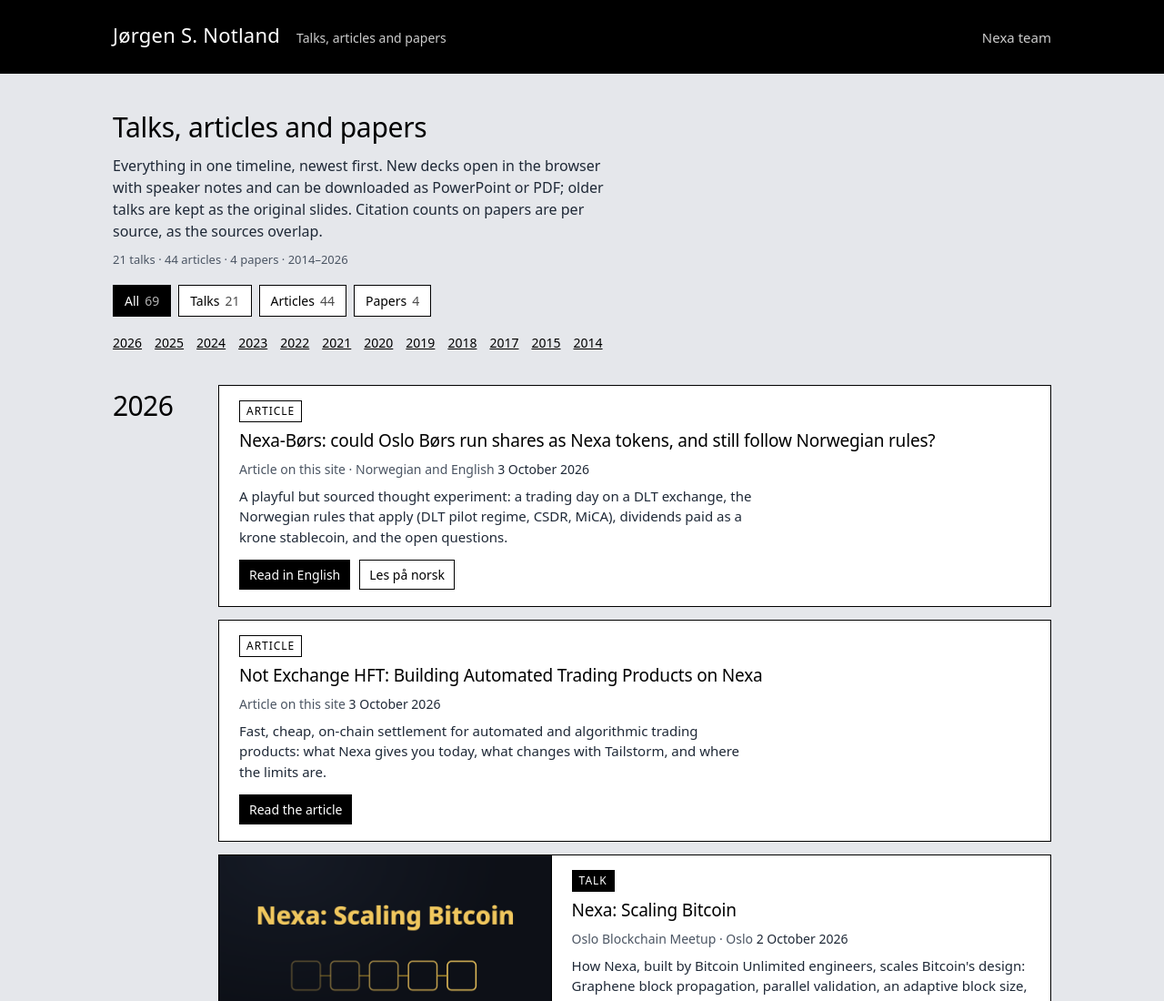
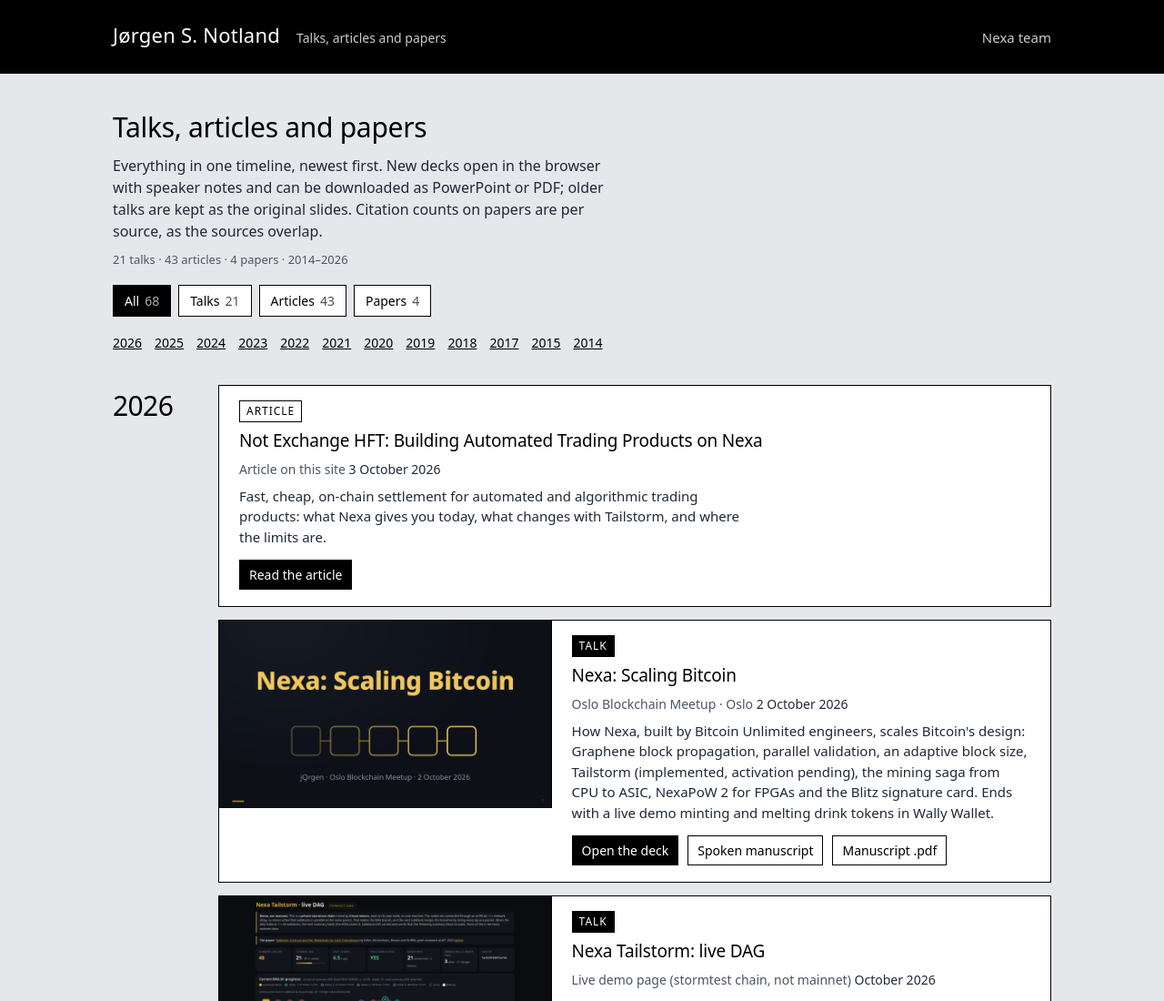
Before and after one commit to jQrgen/presentations, a plain HTML site: page docs/index.html in a window 1280 px wide. Shown: the top 1100 px of the page at 91% size. Drawn offline with Linux system fonts and the light colour scheme.

Commit message:
Take down the Nexa-Børs article (oslo-bors-nexa): published at 03:12 (8e96ced) without a traceable approval from jQrgen. Remove docs/oslo-bors-nexa and its home-timeline entry (docs/index.html, data/articles.json back to 4638755); keep the page and the now-disabled publish script under drafts/oslo-bors-nexa/ (never published); builder stays in src/ (draft by default)

```diff
--- a/docs/index.html
+++ b/docs/index.html
@@ -82,11 +82,11 @@ footer.site a{color:inherit}
   <header>
     <h1>Talks, articles and papers</h1>
     <p class="lede">Everything in one timeline, newest first. New decks open in the browser with speaker notes and can be downloaded as PowerPoint or PDF; older talks are kept as the original slides. Citation counts on papers are per source, as the sources overlap.</p>
-    <p class="counts">21 talks · 44 articles · 4 papers · 2014–2026</p>
+    <p class="counts">21 talks · 43 articles · 4 papers · 2014–2026</p>
     <div class="filter" role="group" aria-label="Show">
-      <button type="button" data-filter="all" aria-pressed="true">All<span class="n">69</span></button>
+      <button type="button" data-filter="all" aria-pressed="true">All<span class="n">68</span></button>
       <button type="button" data-filter="talk" aria-pressed="false">Talks<span class="n">21</span></button>
-      <button type="button" data-filter="article" aria-pressed="false">Articles<span class="n">44</span></button>
+      <button type="button" data-filter="article" aria-pressed="false">Articles<span class="n">43</span></button>
       <button type="button" data-filter="paper" aria-pressed="false">Papers<span class="n">4</span></button>
     </div>
     <ul class="years"><li><a href="#y2026" data-year="2026">2026</a></li><li><a href="#y2025" data-year="2025">2025</a></li><li><a href="#y2024" data-year="2024">2024</a></li><li><a href="#y2023" data-year="2023">2023</a></li><li><a href="#y2022" data-year="2022">2022</a></li><li><a href="#y2021" data-year="2021">2021</a></li><li><a href="#y2020" data-year="2020">2020</a></li><li><a href="#y2019" data-year="2019">2019</a></li><li><a href="#y2018" data-year="2018">2018</a></li><li><a href="#y2017" data-year="2017">2017</a></li><li><a href="#y2015" data-year="2015">2015</a></li><li><a href="#y2014" data-year="2014">2014</a></li></ul>
@@ -95,19 +95,6 @@ footer.site a{color:inherit}
   <section class="year" aria-labelledby="y2026">
     <h2 id="y2026">2026</h2>
     <ol>
-      <li class="item no-thumb" data-section="article">
-
-        <div class="body">
-          <span class="kind"><span class="sec article">ARTICLE</span></span>
-          <h3><a href="oslo-bors-nexa/#en">Nexa-Børs: could Oslo Børs run shares as Nexa tokens, and still follow Norwegian rules?</a></h3>
-          <p class="where">Article on this site · Norwegian and English <span class="date">3 October 2026</span></p>
-
-          <p class="desc">A playful but sourced thought experiment: a trading day on a DLT exchange, the Norwegian rules that apply (DLT pilot regime, CSDR, MiCA), dividends paid as a krone stablecoin, and the open questions.</p>
-
-          <ul class="links"><li><a href="oslo-bors-nexa/#en" class="primary">Read in English</a></li><li><a href="oslo-bors-nexa/#no">Les på norsk</a></li></ul>
-
-        </div>
-      </li>
       <li class="item no-thumb" data-section="article">
 
         <div class="body">
--- a/src/data/articles.json
+++ b/src/data/articles.json
@@ -1,5 +1,4 @@
 [
-  {"year": 2026, "sort": "2026-10-03b", "date": "3 October 2026", "title": "Nexa-Børs: could Oslo Børs run shares as Nexa tokens, and still follow Norwegian rules?", "meta": "Article on this site · Norwegian and English", "description": "A playful but sourced thought experiment: a trading day on a DLT exchange, the Norwegian rules that apply (DLT pilot regime, CSDR, MiCA), dividends paid as a krone stablecoin, and the open questions.", "links": [{"label": "Read in English", "href": "oslo-bors-nexa/#en", "primary": true}, {"label": "Les på norsk", "href": "oslo-bors-nexa/#no"}]},
   {"year": 2026, "sort": "2026-10-03", "date": "3 October 2026", "title": "Not Exchange HFT: Building Automated Trading Products on Nexa", "meta": "Article on this site", "description": "Fast, cheap, on-chain settlement for automated and algorithmic trading products: what Nexa gives you today, what changes with Tailstorm, and where the limits are.", "links": [{"label": "Read the article", "href": "https://jqrgen.github.io/presentations/articles/nexa-automated-trading/", "primary": true}]},
   {"year": 2026, "sort": "2026-10-01", "date": "1 October 2026", "title": "Seconds, Not Minutes: What Tailstorm Means for Developers Building on Nexa", "meta": "Medium · thread on X", "description": "A plain explainer of Tailstorm, Nexa's next hard fork: subblock confirmations in seconds for payments, POS and token apps, and what stays the same.", "links": [{"label": "Read on Medium", "href": "https://jqrgen.medium.com/seconds-not-minutes-what-tailstorm-means-for-developers-building-on-nexa-741c166935a9", "primary": true}, {"label": "Thread on X", "href": "https://x.com/jQrgensn/status/2105689136757604437"}]},
   {"year": 2026, "sort": "2026-09-13", "date": "13 September 2026", "title": "Nexa is 13,000× more energy efficient than Bitcoin", "meta": "Keeping Stock on Medium", "description": "1 Bitcoin transaction: 580 kWh. Two weeks of electricity for a home.", "links": [{"label": "Read on Medium", "href": "https://medium.com/keeping-stock/nexa-is-13-000-more-energy-efficient-than-bitcoin-0afe18ef14a7", "primary": true}]},
```
Also changed, not shown: drafts/README.md (added), drafts/oslo-bors-nexa/index.html (renamed from docs/oslo-bors-nexa/index.html), 2 other files.
